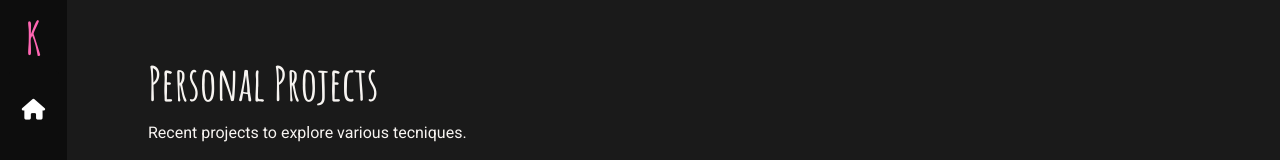
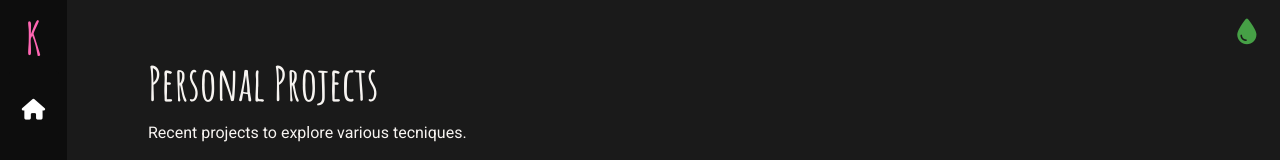
Before and after one commit to karinlj/my-portfolio-new, a React (Create React App) app: page /personalProjects in a window 1280 px wide. Shown: the top 160 px of the page. Built offline with nearby package versions, Linux system fonts and the light colour scheme; no server answers.

Commit message:
bg theme toggle

```diff
--- a/src/App.tsx
+++ b/src/App.tsx
@@ -9,11 +9,39 @@ import Curriculum from "./components/pages/Curriculum";
 import NavBar from "./components/layout/NavBar";
 import Footer from "./components/layout/Footer";
 import GlobalStyle from "./components/styles/globalStyles";
+import { useState } from "react";
+import { ThemeProvider } from "styled-components";
+import { greenTheme, grayTheme } from "./components/styles/variables";
+import styled from "styled-components";
+
+export const StyledToggleBtn = styled.button`
+  border: none;
+  background: transparent;
+  color: ${({ theme }) => theme.btn_background};
+  position: absolute;
+  top: 1.1rem;
+  right: 1.1rem;
+  i {
+    font-size: 1.6rem;
+  }
+`;
 
 function App() {
+  const [isGrayMode, setGrayMode] = useState(true);
+
+  const themeToggler = () => {
+    setGrayMode(!isGrayMode);
+  };
   return (
-    // <div className="app" style={{ height: "100%" }}>
     <BrowserRouter>
+      <ThemeProvider theme={isGrayMode ? grayTheme : greenTheme}>
+        <StyledToggleBtn onClick={themeToggler}>
+          {isGrayMode ? (
+            <i className="fa-solid fa-droplet" title="Green"></i>
+          ) : (
+            <i className="fa-solid fa-droplet" title="Gray"></i>
+          )}
+        </StyledToggleBtn>
         <GlobalStyle />
         <NavBar />
         <div className="site_content">
@@ -31,8 +59,8 @@ function App() {
           </Routes>
         </div>
         <Footer />
+      </ThemeProvider>
     </BrowserRouter>
-    // </div>
   );
 }
 
--- a/src/components/Filter.tsx
+++ b/src/components/Filter.tsx
@@ -58,7 +58,7 @@ const StyledFilterOptions = styled.section.attrs({
       &:focus {
         ~ .checkmark {
           padding: 0.5rem;
-          outline: solid 2px ${colors.themecolor};
+          outline: solid 2px ${colors.textcolor};
           outline-offset: 5px;
           border-radius: 1px;
         }
--- a/src/components/SingleProject.tsx
+++ b/src/components/SingleProject.tsx
@@ -16,6 +16,9 @@ const StyledProject = styled.article.attrs({
   box-shadow: ${themeSettings.$themeBox_shadow};
   @media ${device.mobileM} {
     height: 28rem;
+  }
+  @media ${device.desktopL} {
+    height: 30rem;
   }
   &:hover {
     div,
@@ -39,7 +42,7 @@ const StyledProjectLink = styled.a.attrs({
   color: transparent;
   text-decoration: none;
   &:focus {
-    outline: solid 2px $themecolor;
+    outline: solid 2px $textcolor;
     outline-offset: 5px;
     border-radius: 1px;
   }
--- a/src/components/layout/NavBar.tsx
+++ b/src/components/layout/NavBar.tsx
@@ -10,7 +10,10 @@ const StyledNavHeader = styled.header.attrs({
   className: "nav_header",
 })`
   padding: 1rem 1rem;
-  background: ${colors.background_darkgrey_darker};
+  //background: ${colors.background_darkgrey_darker};
+
+  background: ${({ theme }) => theme.background_darker};
+
   height: 4rem;
   @media ${device.mobileM} {
     display: block;
--- a/src/components/layout/NavigationLinks.tsx
+++ b/src/components/layout/NavigationLinks.tsx
@@ -19,7 +19,7 @@ const StyledNavLinks = styled.div.attrs({
   display: flex;
   flex-direction: column;
   justify-content: space-between;
-  background: ${colors.background_darkgrey_darker};
+  background: ${({ theme }) => theme.background_darker};
   height: auto;
   padding: 2rem 0;
   border-radius: 3px;
--- a/src/components/styles/globalStyles.ts
+++ b/src/components/styles/globalStyles.ts
@@ -1,20 +1,20 @@
 import { createGlobalStyle } from "styled-components";
-import { colors, device } from "./variables";
+import { device } from "./variables";
 
 const GlobalStyle = createGlobalStyle`
 * {
   box-sizing: border-box;
 }
-
 html {
   height: 100%;
 }
 body {
+  position: relative;
   font-family: 'Roboto', 'Helvetica', sans-serif;
   font-size: 0.9rem;
-  color: ${colors.themeLightHeadingcolor};
-  background: ${colors.background_darkgrey};
-  position: relative;
+  background: ${({ theme }) => theme.background};
+  color: ${({ theme }) => theme.text};
+  //transition: all 0.50s linear;
 }
 body.no_scroll {
   overflow: hidden;
--- a/src/components/styles/variables.ts
+++ b/src/components/styles/variables.ts
@@ -1,14 +1,29 @@
+import { DefaultTheme } from "styled-components";
+
+export const greenTheme: DefaultTheme = {
+  background: "#161d16",
+  background_darker: "#0b0f0b",
+  btn_background: "#808080",
+  text: "#f7f4f1",
+};
+export const grayTheme: DefaultTheme = {
+  background: "#1a1a1a",
+  background_darker: "#0d0d0d",
+  btn_background: "#46a046",
+  text: "#f7f4f1",
+};
+
 export const colors = {
-  themecolor: "#404159",
+  background_darkgrey: "#1a1a1a",
+  background_darkgrey_darker: "#0d0d0d",
+  textcolor: "#404159",
   themeLightHeadingcolor: "#f7f4f1",
-  themeHeadingcolor_dark: " rgba(43, 44, 59, 0.9)",
+  themeHeadingcolor_dark: "rgba(43, 44, 59, 0.9)",
   text_gray: "#737373",
   text_color_dark: "#212529",
   lightgray: "#eee",
+  navcolor: "#fff",
   linkcolor: "#ff66b3",
-  background_darkgrey: "#1a1a1a",
-  background_darkgrey_darker: "#0d0d0d",
-  navcolor: "#fff",
   bluecolor: "#2e9ce6",
 };
 
--- a/src/index.scss
+++ b/src/index.scss
@@ -150,7 +150,7 @@ li.social_item {
   h5,
   h6,
   p {
-    color: $themecolor;
+    color: $textcolor;
   }
   h1 {
     color: $themeLightHeadingcolor;
@@ -195,7 +195,7 @@ li.social_item {
   padding: 0.5rem 0;
   a,
   li {
-    color: $themecolor;
+    color: $textcolor;
   }
   h3 {
     font-size: 1rem;
@@ -264,7 +264,7 @@ li.social_item {
         font-size: 0.9rem;
         margin-left: 0.5rem;
         height: 1rem;
-        color: $themecolor;
+        color: $textcolor;
         padding: 2px;
         &:hover {
           color: $linkcolor;
--- a/src/variables.scss
+++ b/src/variables.scss
@@ -14,7 +14,7 @@ $themeBorder_radius: 8px;
 $themeBox_shadow: 0 7px 34px 0 rgba(0, 0, 0, 0.07),
   0 11px 34px 0 rgba(0, 0, 0, 0.04);
 //klar
-$themecolor: #404159;
+$textcolor: #404159;
 
 $theme_text_color_dark: #212529;
 $themeHeadingcolor_dark: rgba(43, 44, 59, 0.9);
```
Also changed, not shown: src/styled.d.ts (added, +12 -0 lines). Lines whose indentation alone changed are shown as unchanged.
